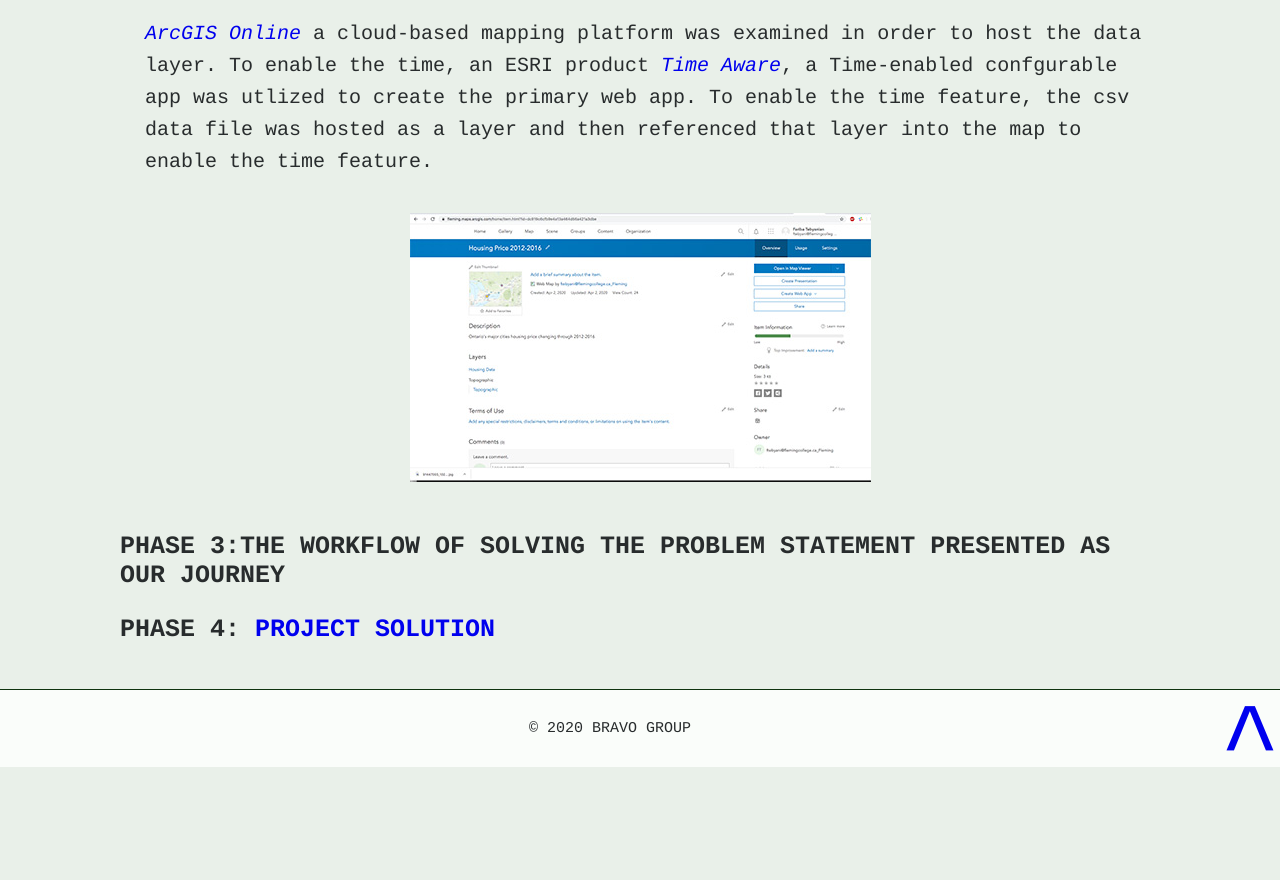
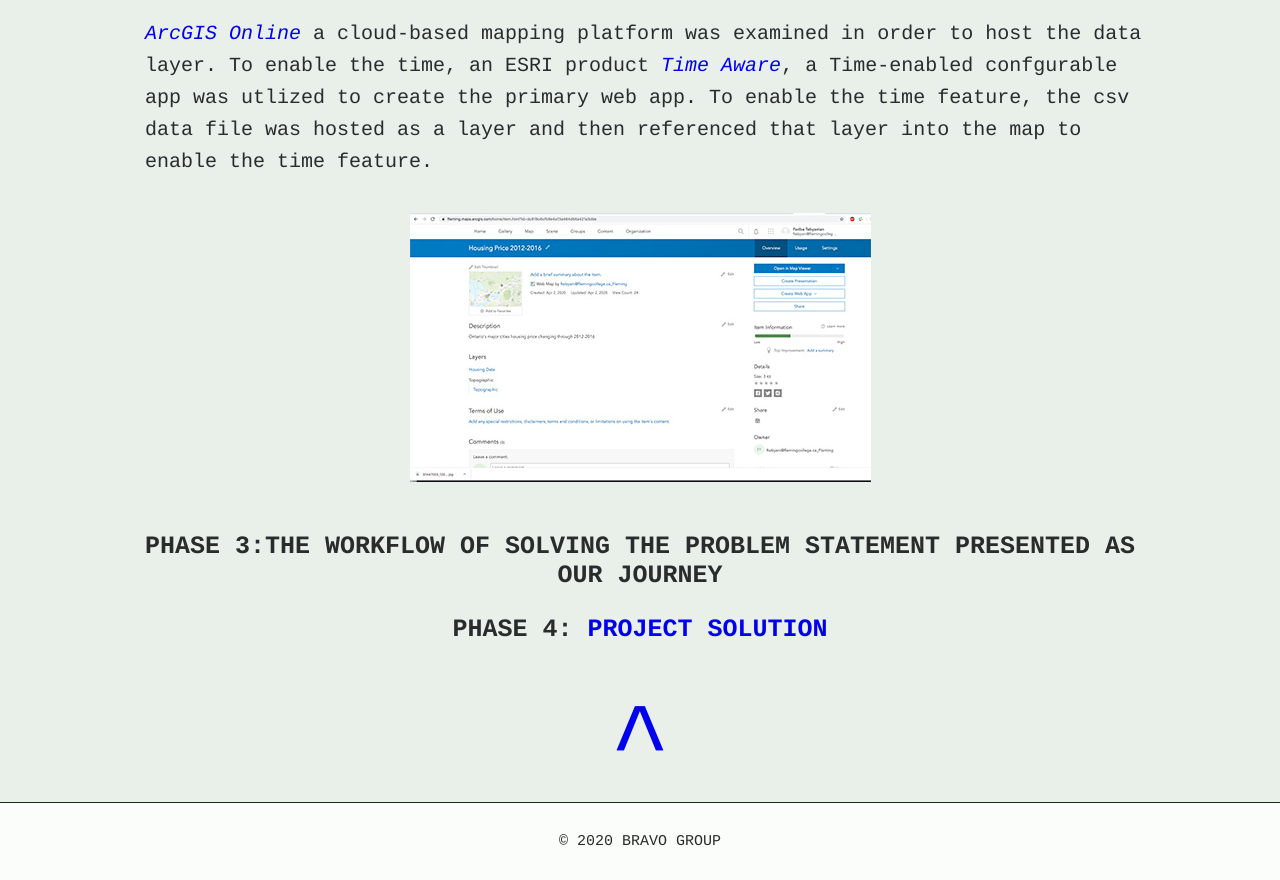
Before and after one commit to malmccrossan/geom99, a plain HTML site: page index.htm in a window 1280 px wide. Shown: the part 1643-2523 px from the top of the page. Before the commit the page ends 2465 px from the top, so only its background shows below. Drawn offline with Linux system fonts and the light colour scheme.

Commit message:
Update style.css

```diff
--- a/style.css
+++ b/style.css
@@ -138,10 +138,11 @@ img {
 }
 .top {
 	font-size: 100px;
-	float: right;
 	padding-bottom: 20px;
-
 	}
+#top{
+	text-align: center;
+}
 
 /* Footer */
 .footer{
```
